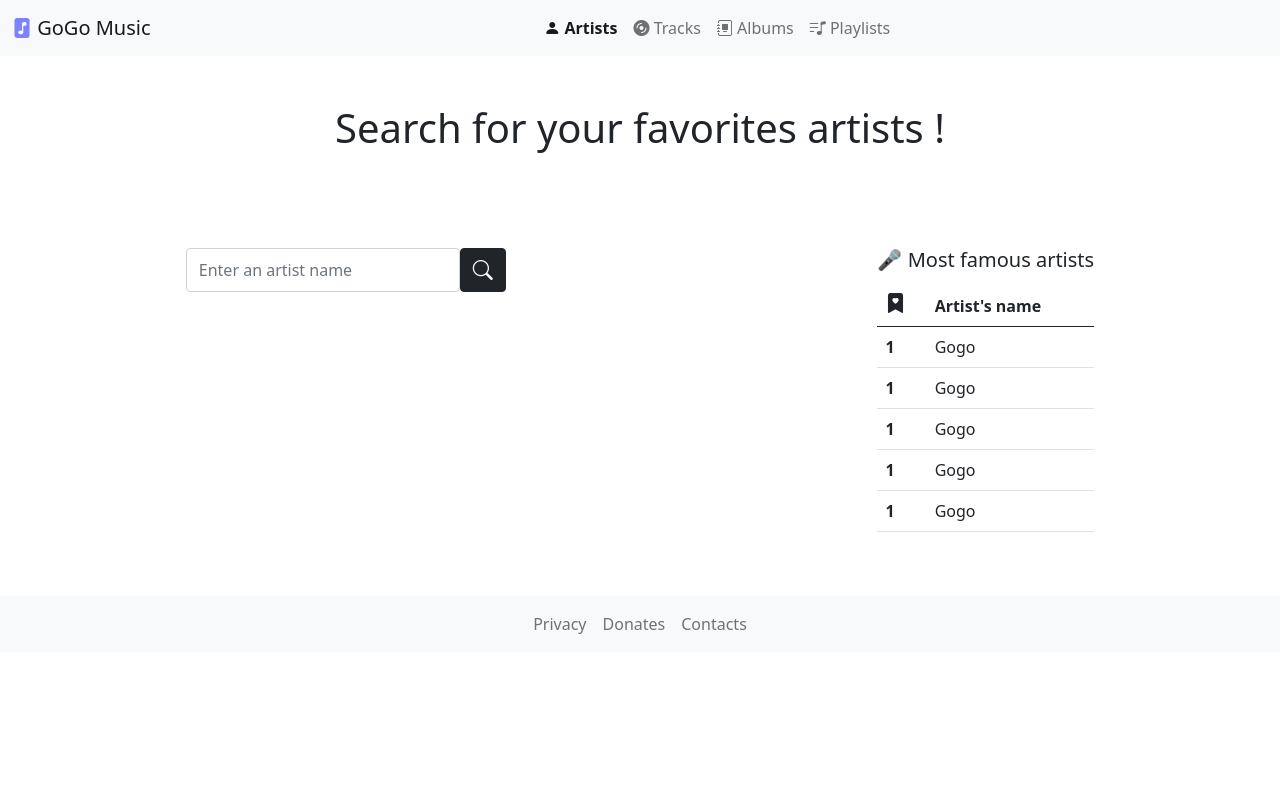
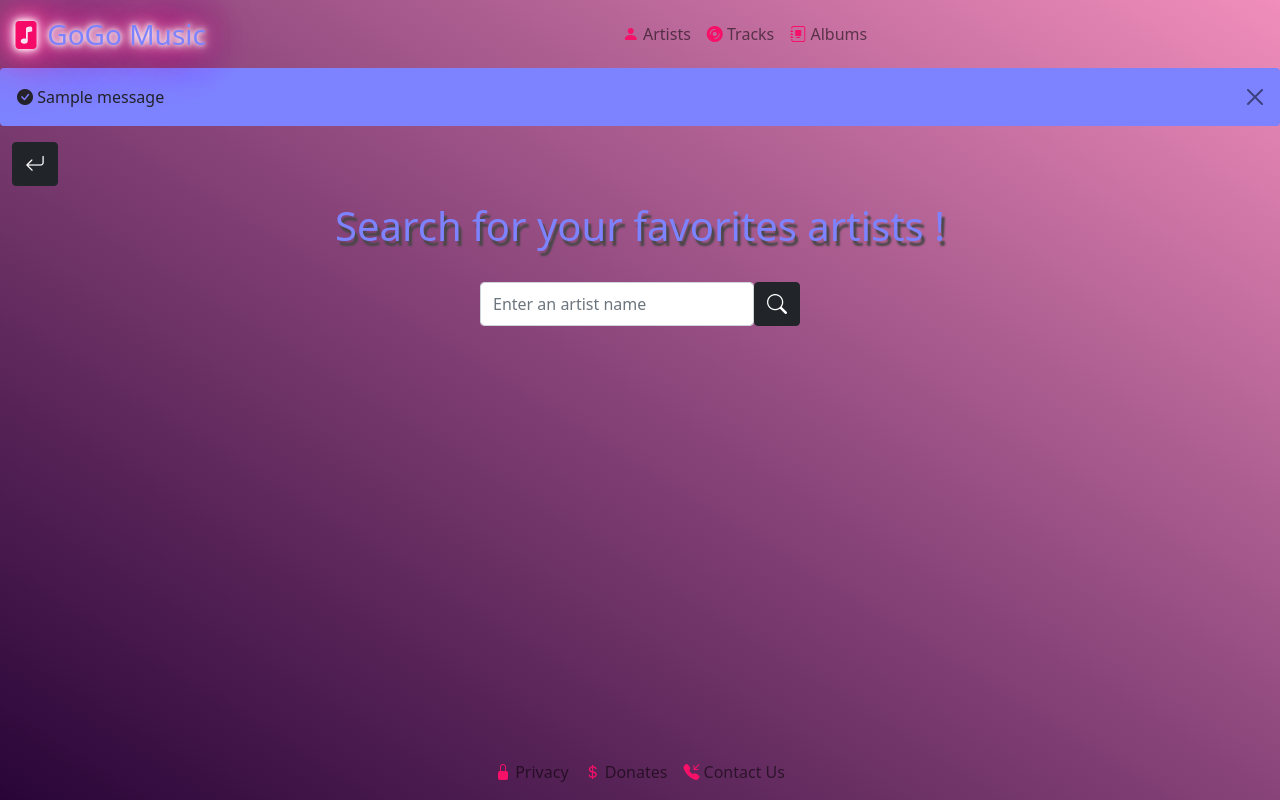
Before and after one commit to Goggy744/Spotify_Project, a Flask app: page /artists in a window 1280 px wide. Run offline with Flask 2, Linux system fonts and the light colour scheme; tables that the repository leaves empty hold one stand-in row (values such as "Sample post"); one stand-in notice (Sample message) is shown; some libraries are stand-ins or nearby versions.

Commit message:
17/04/22 à 19h00

```diff
--- a/main.py
+++ b/main.py
@@ -1,9 +1,6 @@
-from cProfile import run
-from distutils.log import debug
-from doctest import debug_script
 from webapp import create_app
 
 
 if __name__ == "__main__":
     app = create_app()
-    app.run(debug=True)
+    app.run(debug=True, host="localhost", port=8000)
--- a/webapp/static/css/style.css
+++ b/webapp/static/css/style.css
@@ -1,12 +1,17 @@
 :root{
     --purple : #7d83ff;
-    --dark-purple : #3f4280;
-    --green: #519e8a;
+    --pink : #f61067;
+}
+html{
+    background-image: linear-gradient(to right top, #290537, #572357, #884479, #bb689a, #f18ebb);
+    overflow-y: scroll;
 }
 body{
     position:absolute;
     height: 100vh;
     min-width: 100%;
+    background-image: linear-gradient(to right top, #290537, #572357, #884479, #bb689a, #f18ebb);
+    overflow-y: scroll;
 }
 nav div div div a{
     position: relative;
@@ -24,25 +29,62 @@ nav div div div a:after{
 nav div div div a:hover:after{
     width: 100%;
 }
+nav div div div a i{
+    color: var(--pink);
+}
+.transition-fade{
+    opacity: 1;
+    transition: 500ms;
+    transform: translateX(0);
+    transform-origin: left;
+}
+html.is-animating .transition-fade{
+    opacity: 1;
+    transform: translateX(100%);
+}
+html.is-leaving .transition-fade{
+    opacity: 0;
+    transform:translateX(0);
+}
+.transition-swipe{
+    transition: 800ms;
+    transform: translateY(0);
+}
+html.is-animating .transition-swipe{
+    transform: translateY(100px);
+}
+.uncheck{
+    background-color: var(--pink);
+}
+.check{
+    background-color: var(--purple);
+}
 .main{
     overflow: hidden;
 }
 .hero{
     animation: slideIn 1.8s ease-in-out forwards;
 }
+h1,p{
+    color: var(--purple);
+    text-shadow: 3px 5px 2px #474747, 2px 2px 2px rgba(206,89,55,0);
+}
 .btn:hover{
-    background-color: var(--purple);
+    background-color: var(--pink);
     border:none;
 }
 .link{
     color: black;
 }
 .link:hover{
-    color: var(--purple);
+    color: var(--pink);
 }
 .footer{
+    position: fixed;
     bottom: 0;
+    overflow-y: scroll;
     min-width: 100%;
+    margin-top: 10rem;
 }
 .footer a {
     position: relative;
@@ -60,15 +102,44 @@ nav div div div a:hover:after{
 .footer a:hover:after{
     width: 100%;
 }
+.artist-card-1, .artist-card-2, .artist-card-3{
+    width:18rem;
+}
+.artist-card-1{
+    animation: slideIn 1.5s ease-in-out forwards;
+}
+.artist-card-2{
+    animation: slideUp 1.5s ease-in-out forwards;
+}
+.artist-card-3{
+    animation: slideIn2 1.5s ease-in-out forwards;
+}
 /*
 CSS ANIMATIONS
 */
 
 @keyframes slideIn{
     0%{
-        transform: translateX(-800px);
+        transform: translateX(-1000px);
     }
     100%{
         transform: translateX(0px);
     }
 }
+
+@keyframes slideIn2{
+    0%{
+        transform:translateX(1000px);
+    }
+    100%{
+        transform:translate(0px)
+    }
+}
+@keyframes slideUp{
+    0%{
+        transform: translateY(1000px);
+    }
+    100%{
+        transform: translateY(0px);
+    }
+}
--- /dev/null
+++ b/webapp/static/js/script.js
@@ -0,0 +1 @@
+const swup = new Swup()
--- a/webapp/templates/albums.html
+++ b/webapp/templates/albums.html
@@ -1,7 +1,7 @@
 {% extends 'base.html' %}
 {% block title %}<title>Albums</title>{% endblock%}
 {% block content %}
-    <h1 class="text-center my-5">Search for your favorites albums !</h1>
+    <h1 class="text-center my-5 transition-swipe">Search for your favorites albums !</h1>
     <div class="d-flex justify-content-around">
         <form class="form d-flex justify-content-center my-5 h-50 w-25">
             <input type="text" class="form-control" name="artist-nm" placeholder="Enter an album title">
--- a/webapp/templates/artists.html
+++ b/webapp/templates/artists.html
@@ -1,42 +1,32 @@
 {% extends 'base.html' %}
 {% block title %}<title>Artists</title>{% endblock%}
 {% block content %}
-    <h1 class="text-center my-5">Search for your favorites artists !</h1>
-    <div class="d-flex justify-content-around">
-        <form class="form d-flex justify-content-center my-5 h-50 w-25">
-            <input type="text" class="form-control" name="artist-nm" placeholder="Enter an artist name">
-            <button class="btn btn-dark" type="submit"><i class="bi bi-search fs-5"> </i></button>
-        </form>
-        <div class="top-artist my-5">
-            <h5>🎤 Most famous artists</h5>
-            <table class="table">
-                <thead>
-                    <th><i class="bi bi-bookmark-heart-fill fs-5"></i></th>
-                    <th>Artist's name</th>
-                </thead>
-                <tbody>
-                    <tr>
-                        <th>1</th>
-                        <td>Gogo</td>
-                    </tr>
-                    <tr>
-                        <th>1</th>
-                        <td>Gogo</td>
-                    </tr>
-                    <tr>
-                        <th>1</th>
-                        <td>Gogo</td>
-                    </tr>
-                    <tr>
-                        <th>1</th>
-                        <td>Gogo</td>
-                    </tr>
-                    <tr>
-                        <th>1</th>
-                        <td>Gogo</td>
-                    </tr>
-                </tbody>
-            </table>
+    <div class="container-fluid my-3">
+        <button type="button" class="btn btn-dark"
+        onclick="window.location.href='{{ url_for( 'views.artists') }}';"> <i class="bi bi-arrow-return-left fs-5"></i></button>
+    </div>
+    {% if s_result %}
+    <h1>{{s_result.name}}</h1>
+    {% else %}
+        <h1 class="text-center my-3 transition-swipe">Search for your favorites artists !</h1>
+        <div class="d-flex justify-content-around">
+            <form class="form d-flex justify-content-center my-3 h-50 w-25" method="POST">
+                <input type="text" class="form-control" name="artist" placeholder="Enter an artist name">
+                <button class="btn btn-dark" type="submit"><i class="bi bi-search fs-5"> </i></button>
+            </form>
         </div>
-    </div>
+        {% if l_result %}
+            <div class="cards d-flex justify-content-evenly my-2 w-100">
+                {% for item in l_result %}
+                <div class="card bg-transparent artist-card-{{loop.index}}">
+                    <img class="img-fluid" src="{{item.picture_big}}">
+                    <form class="card-body text-center" method="POST">
+                        <input type="text" name="artist" value="{{item.id}}" style="display: none;">
+                        <button class="btn btn-transparent text-white fs-5 border border-dark" type="submit">{{item.name}}</button>
+                    </form>
+                </div>
+                {% endfor %}
+            </div>
+        {% endif %}
+    {% endif %}
 {% endblock %}
--- a/webapp/templates/base.html
+++ b/webapp/templates/base.html
@@ -13,59 +13,124 @@
     rel="stylesheet"
     href="https://cdn.jsdelivr.net/npm/bootstrap-icons@1.8.1/font/bootstrap-icons.css">
     <link rel="stylesheet" href="static/css/style.css">
+    <script defer src="static/js/node_modules/swup/dist/swup.min.js"></script>
+    <script defer src="static/js/script.js"></script>
     {% block title %}<title>GoGo Music</title>{% endblock %}
 </head>
 <body>
-    <nav class="navbar sticky-top navbar-expand-md navbar-light bg-light">
+    <nav class="navbar sticky-top navbar-expand-md navbar-light">
         <div class="container-fluid">
-            <a class="navbar-brand" href="/"> <i class="bi bi-file-music-fill" style="color: var(--purple);"></i> GoGo Music</a>
+            <a
+            class="navbar-brand fs-3" href="/"
+            style="
+            color: var(--purple);
+            text-shadow: #FFF 0px 0px 5px,
+            #FFF 0px 0px 10px,
+            #FFF 0px 0px 15px,
+            #FF2D95 0px 0px 20px,
+            #FF2D95 0px 0px 30px,
+            #FF2D95 0px 0px 40px,
+            #FF2D95 0px 0px 50px,
+            #FF2D95 0px 0px 75px;">
+            <i class="bi bi-file-music-fill" style="color: var(--pink);"></i>
+            GoGo Music
+            </a>
             <button class="navbar-toggler" type="button" data-bs-toggle="collapse" data-bs-target="#navbarNavAltMarkup" aria-controls="navbarNavAltMarkup" aria-expanded="false" aria-label="Toggle navigation">
                 <span class="navbar-toggler-icon"></span>
             </button>
             <div class="collapse navbar-collapse" id="navbarNavAltMarkup">
                 <div class="navbar-nav d-flex justify-content-center w-100">
-                    {% for key, value in nav.items() %}
+                    {% if user.is_authenticated %}
+                        {% for key, value in nav_user.items() %}
                             {% if request.url_rule.rule == key %}
-                            <a class="nav-link active fw-bold" href="{{key}}"><i class="{{value[1]}}"> </i>{{value[0]}}</a>
+                                <a class="nav-link" href="{{key}}"><i class="{{value[1]}}"> </i>{{value[0]}}</a>
                             {% else %}
                                 <a class="nav-link" href="{{ key }}"><i class="{{ value[1] }}"> </i>{{ value[0] }}</a>
                             {% endif %}
                         {% endfor %}
+                    {% else %}
+                        {% for key, value in nav_guest.items() %}
+                            {% if request.url_rule.rule == key %}
+                                <a class="nav-link" href="{{key}}"><i class="{{value[1]}}"> </i>{{value[0]}}</a>
+                            {% else %}
+                                <a class="nav-link" href="{{ key }}"><i class="{{ value[1] }}"> </i>{{ value[0] }}</a>
+                            {% endif %}
+                        {% endfor %}
+                    {% endif %}
                 </div>
             </div>
         </div>
     </nav>
+    <main id="swup" class="transition-fade">
+        {% with messages = get_flashed_messages(with_categories=true) %}
+            {% if messages %}
+                {% for category, message in messages %}
+                    {% if category == 'error' %}
+                        <div class="alert uncheck alert-dismissible fade show" role="alert">
+                            <i class="bi bi-exclamation-octagon-fill"> </i>
+                            {{message}}
+                            <button type="button" class="btn-close" data-bs-dismiss="alert" aria-label="Close"></button>
+                        </div>
+                    {% else %}
+                        <div class="alert check alert-dismissible fade show" role="alert">
+                            <i class="bi bi-check-circle-fill"> </i>
+                            {{message}}
+                            <button type="button" class="btn-close" data-bs-dismiss="alert" aria-label="Close"></button>
+                        </div>
+                    {% endif %}
+                {% endfor %}
+            {% endif %}
+        {% endwith %}
         {% block content %}
             <div class="container d-flex justify-content-around my-5 main">
                 <div class="w-50 d-flex justify-content-evenly my-5 mx-2 hero">
-                <i class="bi bi-music-note-beamed fs-1 h-25 p-2 my-2" style="color: var(--purple);" > </i>
+                    <i class="bi bi-music-note-beamed fs-1 h-25 p-2 my-2" style="color: var(--pink);" > </i>
                     <p class="fs-5">
                         Search for your favorites tracks, artists and albums! <br>
                         Create your own playlists! <br>
                         Listen to music for free !
                     </p>
                 </div>
-            <div class="card my-3 bg-light" style="width: 22rem;">
+                {% if user.is_authenticated %}
+                    <h1 class="my-3">Hello, {{user.username}}</h1>
+                {% else %}
+                <div class="card my-3 bg-transparent" style="width: 22rem;">
                     <div class="img-wraper d-flex justify-content-center">
                         <i class="bi bi-person-circle fs-1 my-2" style="color: var(--purple);"></i>
                     </div>
                     <div class="card-body">
                         <h5 class="card-title">Register your account</h5>
-                    <div class="form my-3" method="post">
+                        <form class="form my-3" method="POST">
                             <input class="form-control my-2" type="text" name="username" placeholder="Enter a username">
                             <input class="form-control my-2" type="password" name="pw" placeholder="Enter a password">
                             <input class="form-control my-2" type="password" name="pw-confirmation" placeholder="Confirm your password">
                             <button class="btn btn-dark mt-3" type="submit"><i class="bi bi-box-arrow-in-right"> </i>Sign up</button>
-                    </div>
+                        </form>
                     </div>
                     <div class="card-footer">
-                    <p class="text-muted">You already have an account ?
+                        <p class="text-light">You already have an account ?
                             <a class="link" href="/sign-in">Log in</a>
                         </p>
                     </div>
                 </div>
+                {% endif %}
             </div>
         {% endblock %}
+    </main>
+    <footer class="navbar navbar-expand-sm navbar-light d-flex justify-content-center footer">
+        <div class="container-fluid">
+            <button class="navbar-toggler" type="button" data-bs-toggle="collapse" data-bs-target="#navbarNavAltMarkup2" aria-controls="navbarNavAltMarkup2" aria-expanded="false" aria-label="Toggle navigation">
+                <span class="navbar-toggler-icon"></span>
+            </button>
+            <div class="collapse navbar-collapse" id="navbarNavAltMarkup2">
+                <div class="navbar-nav d-flex justify-content-center w-100">
+                    <a class="nav-link" href="/privacy"><i class="bi bi-lock-fill" style="color:var(--pink);"></i> Privacy</a>
+                    <a class="nav-link" href="/donates"><i class="bi bi-currency-dollar" style="color:var(--pink);"></i> Donates</a>
+                    <a class="nav-link" href="/contacts"><i class="bi bi-telephone-inbound-fill" style="color:var(--pink);"></i> Contact Us</a>
+                </div>
+            </div>
+        </div>
+    </footer>
     <script src="https://cdn.jsdelivr.net/npm/@popperjs/core@2.9.2/dist/umd/popper.min.js"
             integrity="sha384-IQsoLXl5PILFhosVNubq5LC7Qb9DXgDA9i+tQ8Zj3iwWAwPtgFTxbJ8NT4GN1R8p"
             crossorigin="anonymous">
@@ -75,11 +140,4 @@
             crossorigin="anonymous">
         </script>
 </body>
-<footer class="navbar navbar-expand-sm navbar-light bg-light d-flex justify-content-center footer">
-    <div class="navbar-nav">
-        <a class="nav-link" href="/privacy">Privacy</a>
-        <a class="nav-link" href="/donates">Donates</a>
-        <a class="nav-link" href="/contacts">Contacts</a>
-    </div>
-</footer>
 </html>
--- a/webapp/templates/tracks.html
+++ b/webapp/templates/tracks.html
@@ -1,7 +1,7 @@
 {% extends 'base.html' %}
 {% block title %}<title>Tracks</title>{% endblock%}
 {% block content %}
-<h1 class="text-center my-5">Search for your favorites tracks !</h1>
+<h1 class="text-center my-5 transition-swipe">Search for your favorites tracks !</h1>
 <div class="d-flex justify-content-around">
     <form class="form d-flex justify-content-center my-5 h-50 w-25">
         <input type="text" class="form-control" name="artist-nm" placeholder="Enter your track title">
@@ -17,7 +17,7 @@
             <tbody>
                 <tr>
                     <th>1</th>
-                    <td>Gogo</td>
+                    <td>{{user.username}}</td>
                 </tr>
                 <tr>
                     <th>1</th>
--- a/webapp/views.py
+++ b/webapp/views.py
@@ -1,33 +1,102 @@
 # Imports :
-from flask import Blueprint, render_template
+import re
+from flask import Blueprint, render_template, request, redirect, url_for
+from flask_login import current_user, login_required
+import deezer
+
+
+# Functions :
+def search_artist(client, input):
+    """
+    Function that return 5 artists.
+    :param client: The deezer API Client
+    :param input: the artist name
+    :return: a list of 5 artists sorted by their fames
+    """
+    # Create the request
+    request = tuple(client.search_artists(input))
+    # Creating a dictonnary that will take the number of fans as key and artist'name as value
+    dict = {}
+    # Creating a list that will take the number of fans of each artist
+    nb_fans_liste = []
+    # Creating a list that will take the result
+    resultat = []
+    # Looping inside the request => updating the dictionnary + append the number of fans in the list
+    for artist in request:
+        dict.update({artist.nb_fan:artist})
+        nb_fans_liste.append(artist.nb_fan)
+
+    # Sorting the list with the reverse parameters switch on
+    nb_fans_liste.sort(reverse=True)
+    # Append the 3 most famous artists in the result's list
+    resultat.append(dict[nb_fans_liste[0]])
+    i = 1
+    while i < len(nb_fans_liste):
+        value = dict[nb_fans_liste[i]]
+        i += 1
+        if resultat[0].name not in value.name:
+            resultat.append(value)
+
+    return resultat[:3]
+
+
+
+#MAIN PROGRAM#
+
 
 #Creating the views blueprint
 views = Blueprint("views", __name__)
 
 
 # Creating the navbar ressources (url, title, icon)
-navigation = {
+nav_guest = {
+            "/artists": ("Artists", "bi bi-person-fill"),
+            "/tracks": ("Tracks", "bi bi-disc-fill"),
+            "/albums": ("Albums", "bi bi-journal-album")
+}
+nav_user = {
             "/artists": ("Artists", "bi bi-person-fill"),
             "/tracks": ("Tracks", "bi bi-disc-fill"),
             "/albums": ("Albums", "bi bi-journal-album"),
-            "/playlists": ("Playlists", "bi bi-music-note-list")}
+            "/playlists": ("Playlists", "bi bi-music-note-list"),
+            "/logout": ("Logout", "bi bi-box-arrow-left")}
+
+
+# Creating the client object
+client = deezer.Client()
+
 
 #Routes :
-@views.route("/artists")
+@views.route("/artists", methods=["POST", "GET"])
 def artists():
-    return render_template("artists.html", nav=navigation)
+    if request.method == "POST":
+        input = request.form.get("artist")
+        print(input, input.isdigit())
+        if not input.isdigit():
+            list_result = search_artist(client, input)
+            single_result = None
+            return render_template("artists.html", nav_guest=nav_guest, nav_user=nav_user, user=current_user, l_result=list_result, s_result=single_result)
+        else:
+            list_result = None
+            single_result = client.get_artist(int(input))
+            return render_template("artists.html", nav_guest=nav_guest, nav_user=nav_user, user=current_user, l_result=list_result, s_result=single_result)
+    else:
+        list_result = None
+        single_result = None
+        return render_template("artists.html", nav_guest=nav_guest, nav_user=nav_user, user=current_user, l_result=list_result, s_result=single_result)
 
 
 @views.route("/tracks")
 def tracks():
-    return render_template("tracks.html", nav=navigation)
+    return render_template("tracks.html", nav_guest=nav_guest, nav_user=nav_user, user=current_user)
 
 
 @views.route("/albums")
 def albums():
-    return render_template("albums.html", nav=navigation)
+    return render_template("albums.html", nav_guest=nav_guest, nav_user=nav_user, user=current_user)
 
 
 @views.route("/playlists")
+@login_required
 def playlists():
-    return render_template("playlists.html", nav=navigation)
+    return render_template("playlists.html", nav_guest=nav_guest, nav_user=nav_user, user=current_user)
```
Also changed, not shown: webapp/__init__.py (+11 -2 lines), webapp/auth.py (+9 -8 lines), webapp/models.py (+10 -3 lines), webapp/templates/sign_in.html (+4 -4 lines), webapp/database.db (added), 3 other files. Lines whose indentation alone changed are shown as unchanged.
